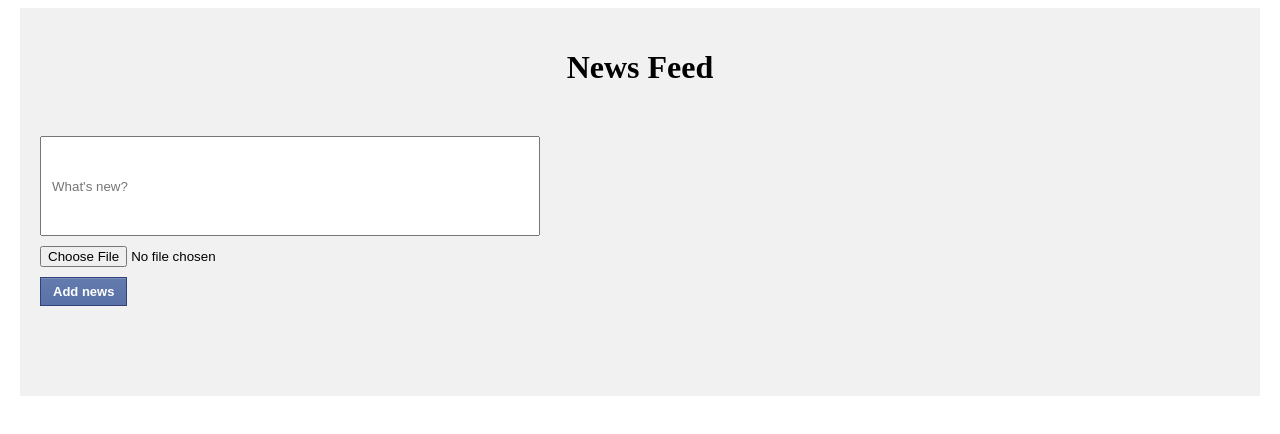
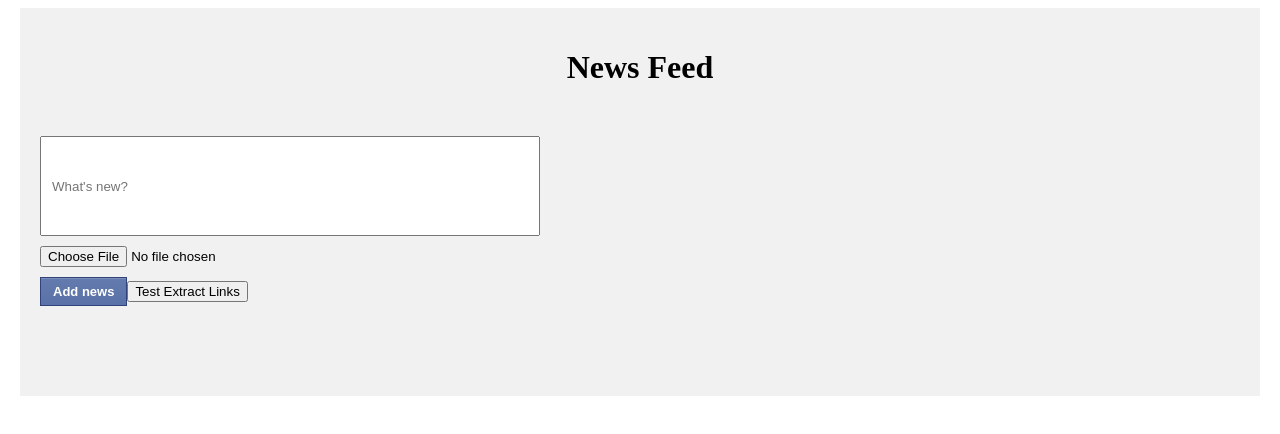
Before and after one commit to AndriiIladii/NewsFeed_redux, a React app: page / in a window 1280 px wide. Shown: the top 434 px of the page. Built offline with nearby package versions, Linux system fonts and the light colour scheme.

Commit message:
regex bug

```diff
--- a/src/components/NewsPage.jsx
+++ b/src/components/NewsPage.jsx
@@ -34,6 +34,22 @@ const NewsPage = () => {
   useEffect(() => {
     localStorage.setItem("newNews", JSON.stringify(news));
   }, [news]);
+
+  function extractLinks(text) {
+    var urlRegex = /(https?:\/\/[^\s]+)/g;
+    const links = [];
+    const result = text.replace(urlRegex, function (url) {
+      links.push(url);
+      return '<a href="' + url + '">' + url + "</a>";
+    });
+    console.log(result, links);
+  }
+
+  let text = "тест тест https://www.example.com/en тест тест";
+
+  let test = extractLinks(text);
+
+  console.log(test);
 
   function handleInput(event) {
     setFeed(event.target.value);
@@ -80,7 +96,7 @@ const NewsPage = () => {
       <button className={styles.newsBtn} onClick={addNews}>
         Add news
       </button>
-
+      <button onClick={extractLinks}>Test Extract Links</button>
       <NewsFeed news={news} setNews={setNews} />
     </div>
   );
```
